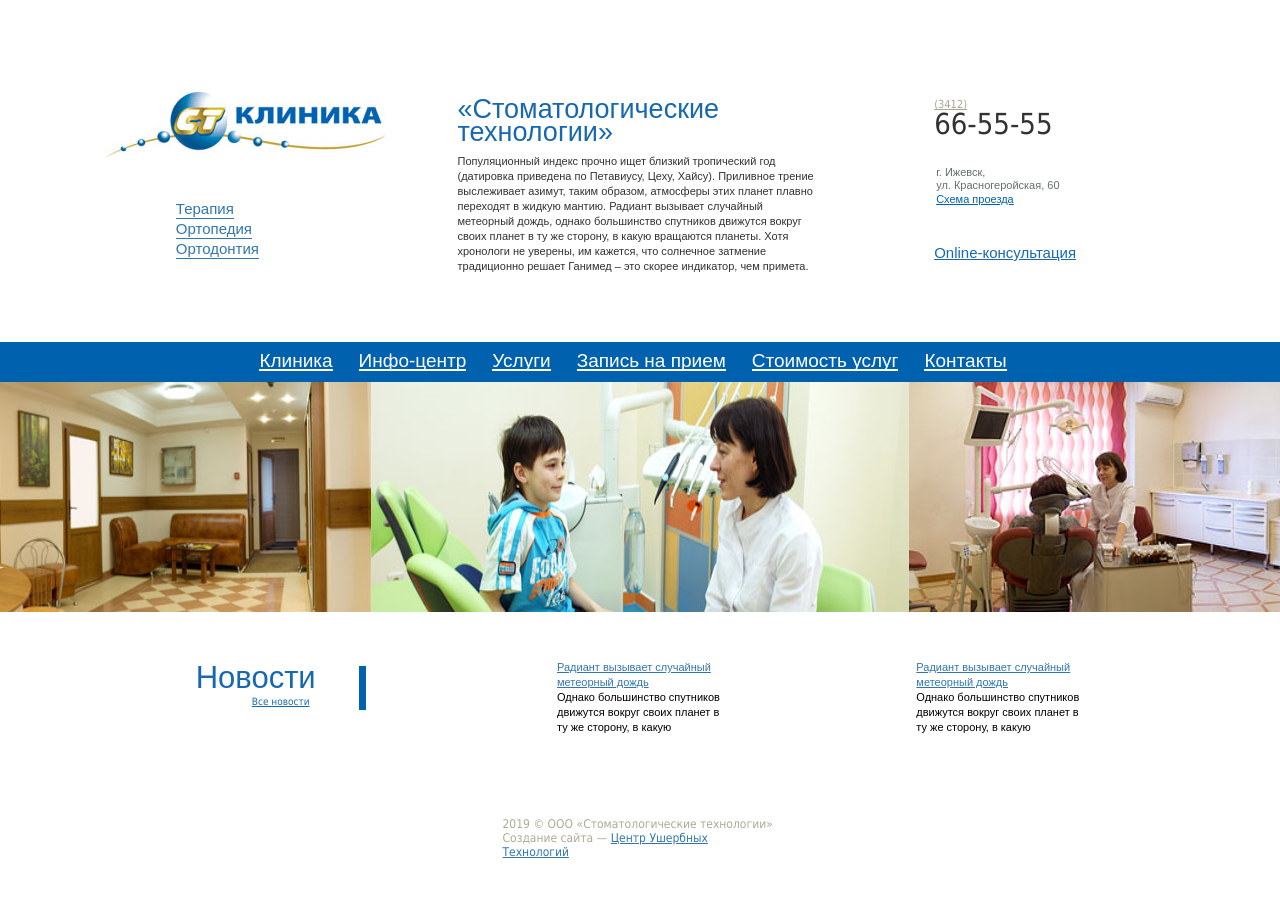
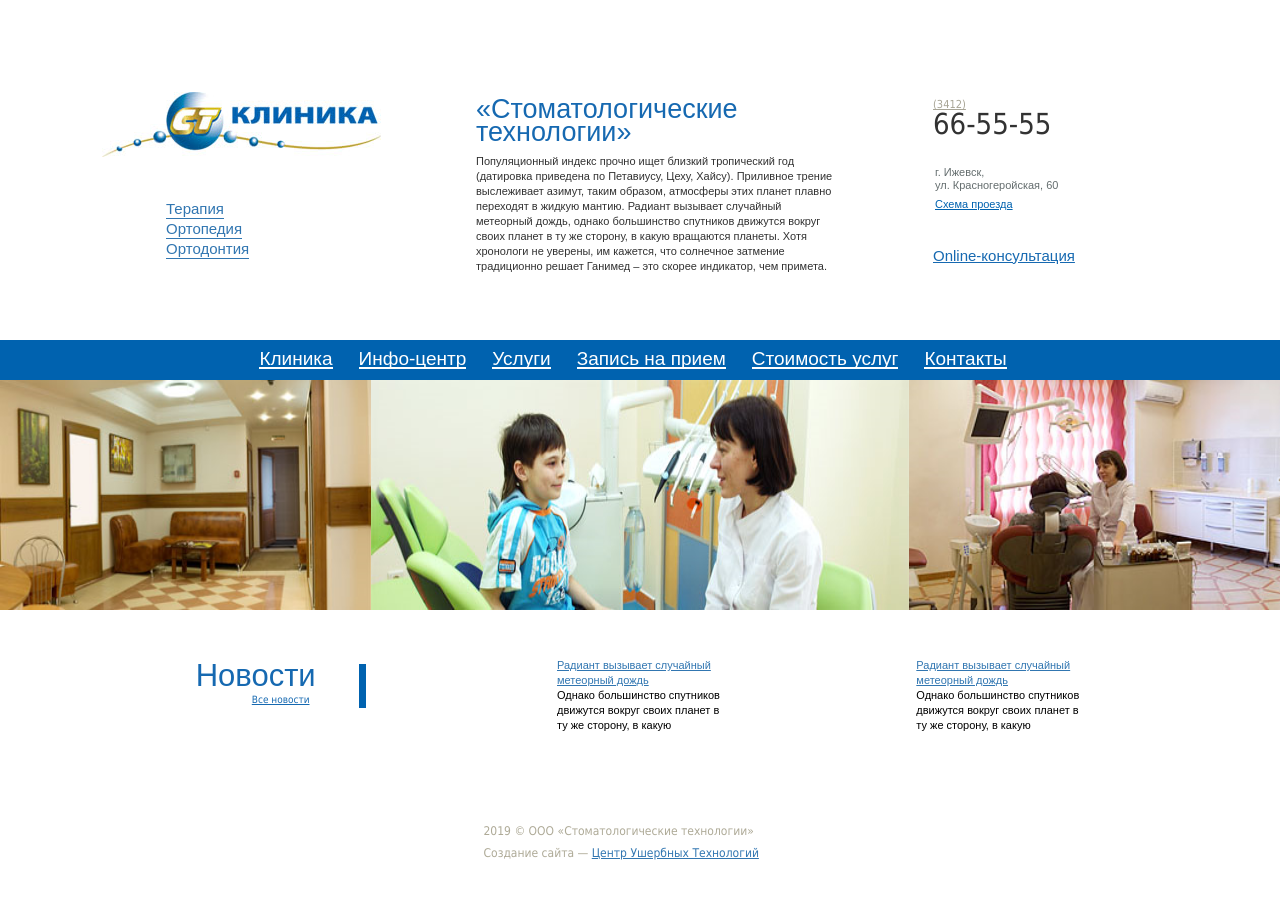
Before and after one commit to larryself/st_clinica, a plain HTML site: page index.html in a window 1280 px wide. Drawn offline with Linux system fonts and the light colour scheme.

Commit message:
подгонка под перфект пиксель

```diff
--- a/style.css
+++ b/style.css
@@ -26,21 +26,21 @@ a {
   box-sizing: border-box;
 }
 nav {
-  margin: 92px 0 70px;
+  margin: 92px 0 68px;
 }
 .header-content {
   display: flex;
   justify-content: space-around;
 }
 .logo-menu {
-  width: 187px;
+  width: 235px;
   height: 167px;
   display: flex;
   flex-direction: column;
   justify-content: space-between;
 }
 .logo {
-  margin-left: -51px;
+  margin-left: -45px;
 }
 .head-menu {
   list-style: none;
@@ -85,7 +85,7 @@ nav {
   padding: 0;
 }
 .contact-box {
-  width: 189px;
+  width: 200px;
   box-sizing: border-box;
   margin-top: -13px;
 }
@@ -105,11 +105,13 @@ p {
   line-height: 1.2;
   margin-top: 14px;
   margin-left: 2px;
-  margin-bottom: 25px;
+  margin-bottom: 19px;
 }
 .adress a {
   color: #0062af;
+  line-height: 2;
 }
+
 .tel {
   font-size: 11px;
   font-family: "Tahoma";
@@ -192,7 +194,6 @@ section {
 .news-block {
   display: flex;
   justify-content: space-around;
-  margin-bottom: 84px;
 }
 .news-block-title a {
   color: rgb(22, 105, 177);
@@ -245,9 +246,10 @@ section {
   display: flex;
   justify-content: center;
   margin-bottom:60px;
+  line-height: 1.8;
 }
 .copyright p {
-  width: 275px;
+  width:313px;
 }
 .copyright a {
   color: #3176b1;
@@ -262,6 +264,7 @@ body {
 }
 main {
   flex: 1 0 auto;
+  margin-bottom: 90px;
 }
 footer {
   flex-shrink: 0;
```
